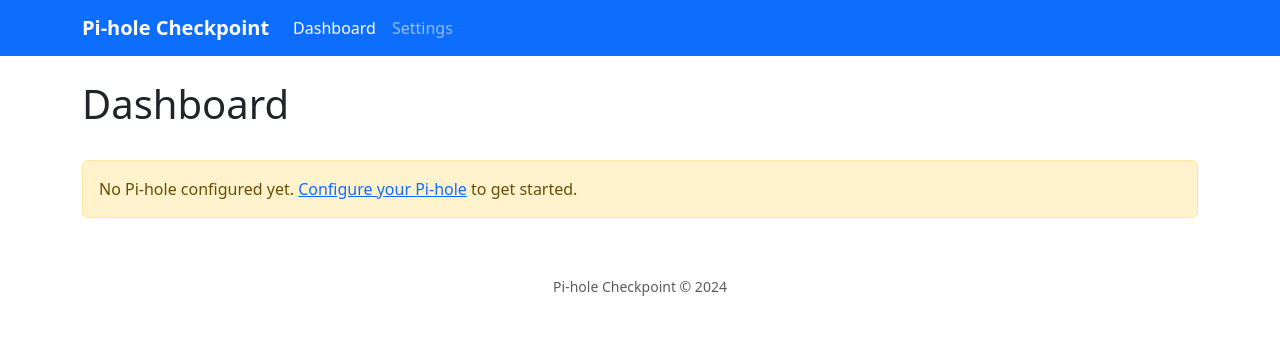
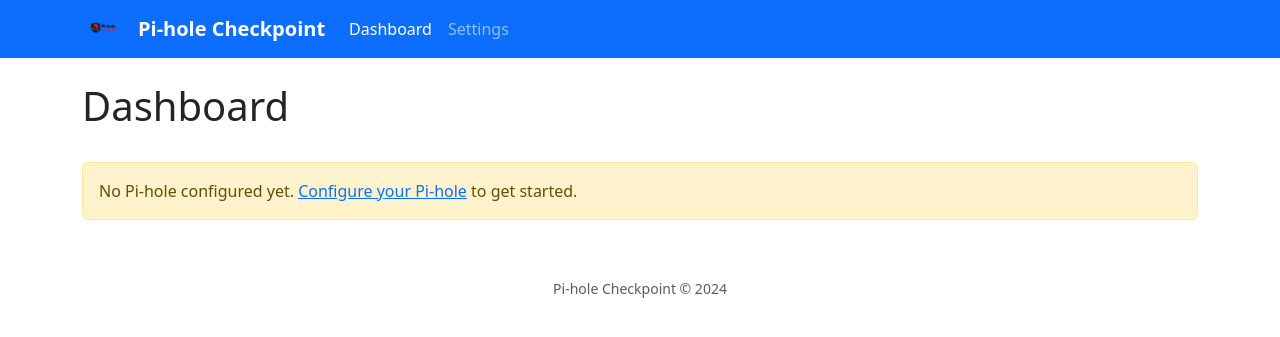
Before and after one commit to pihole-checkpoint/pihole-checkpoint, a Django app: page / in a window 1280 px wide. Shown: the top 337 px of the page. Run offline with Django 5.2, Linux system fonts and the light colour scheme; data that the repository does not hold is empty; some libraries are stand-ins or nearby versions.

Commit message:
Add logo to UI navbar and README
Display the project logo in the navigation bar and at the top of the README for better branding.

```diff
--- a/backup/templates/backup/base.html
+++ b/backup/templates/backup/base.html
@@ -28,8 +28,9 @@
 <body>
     <nav class="navbar navbar-expand-lg navbar-dark bg-primary">
         <div class="container">
-            <a class="navbar-brand" href="{% url 'dashboard' %}">
-                <i class="bi bi-shield-check"></i> Pi-hole Checkpoint
+            <a class="navbar-brand d-flex align-items-center" href="{% url 'dashboard' %}">
+                <img src="{% static 'backup/img/logo.png' %}" alt="Pi-hole Checkpoint" height="32" class="me-2">
+                Pi-hole Checkpoint
             </a>
             <button class="navbar-toggler" type="button" data-bs-toggle="collapse" data-bs-target="#navbarNav">
                 <span class="navbar-toggler-icon"></span>
```
Also changed, not shown: README.md, backup/static/backup/img/logo.png (added).
